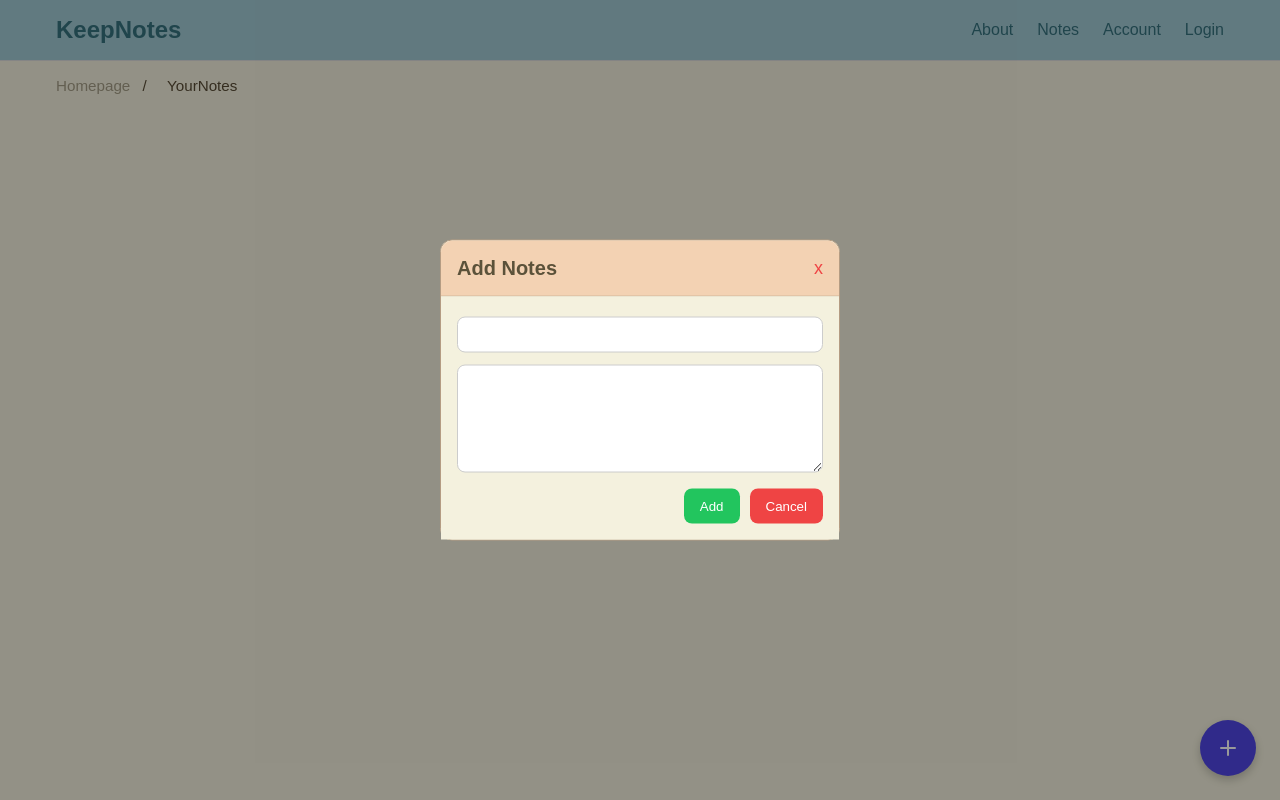
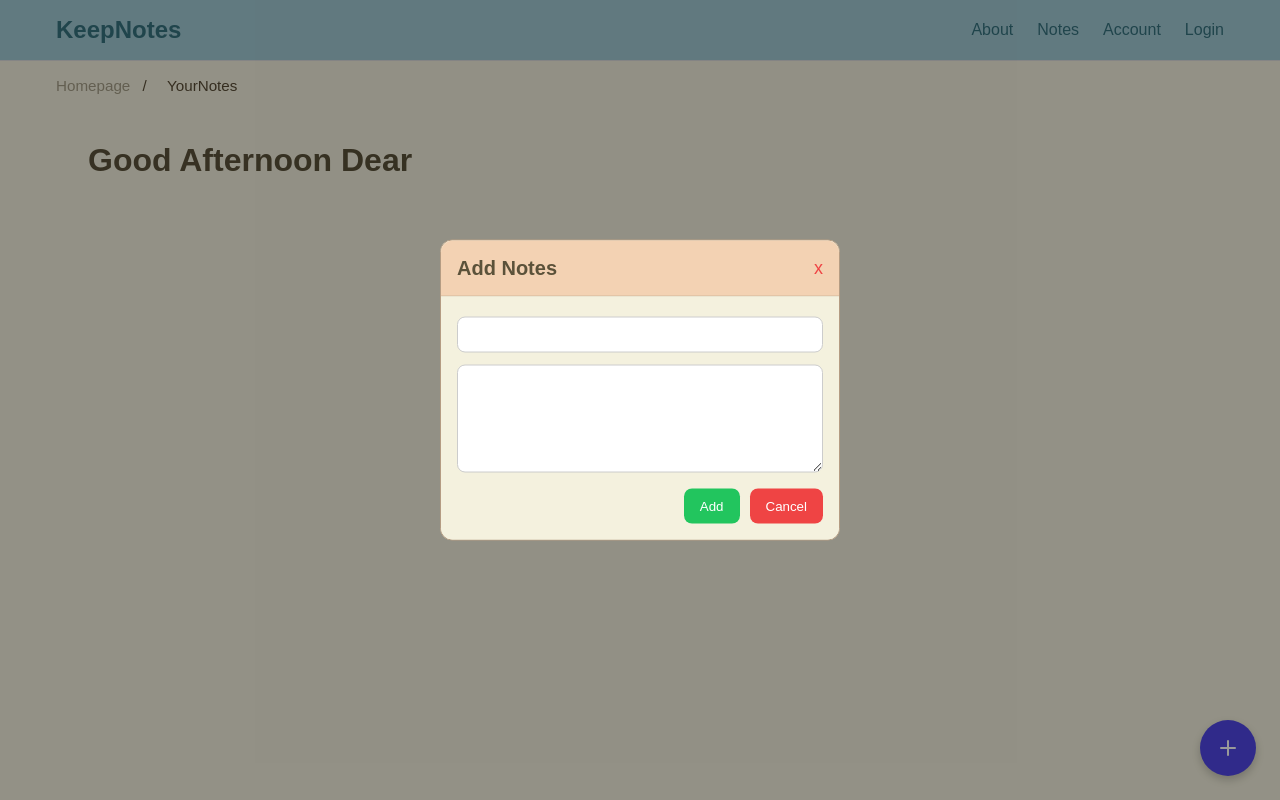
Before and after one commit to PandiKirubhakaran/i2global, a Next.js app: page /notes in a window 1280 px wide. Both pictures are taken after a click on the button "Add Note". Built offline with nearby package versions, Linux system fonts and the light colour scheme.

Commit message:
refactor:Restructure all the code

```diff
--- /dev/null
+++ b/src/app/(auth)/about/page.tsx
@@ -0,0 +1,3 @@
+export default function AboutPage() {
+  return <h1>This page will be updated soon.</h1>;
+}
--- /dev/null
+++ b/src/app/(auth)/account/page.tsx
@@ -0,0 +1,3 @@
+export default function AccountPage() {
+  return <h1>This page will be updated soon.</h1>;
+}
--- a/src/components/common/MainCard.module.css
+++ b/src/components/common/MainCard.module.css
@@ -34,4 +34,10 @@
   color: rgb(91, 82, 58);
   background-color: rgb(244, 241, 222);
   padding: 16px;
+  border-bottom-left-radius: 12px;
+  border-bottom-right-radius: 12px;
 }
+
+.whiteBg {
+  background-color: white;
+}
--- a/src/components/common/MainCard.tsx
+++ b/src/components/common/MainCard.tsx
@@ -1,4 +1,3 @@
-// src/components/common/MainCard.tsx
 "use client";
 
 import styles from "./MainCard.module.css";
@@ -7,16 +6,22 @@ interface MainCardProps {
   title: string;
   secondary?: React.ReactNode;
   children: React.ReactNode;
+  whiteBg?: boolean;
 }
 
-export default function MainCard({ title, secondary, children }: MainCardProps) {
+export default function MainCard({
+  title,
+  secondary,
+  children,
+  whiteBg,
+}: MainCardProps) {
   return (
     <div className={styles.card}>
       <div className={styles.header}>
         <h2 className={styles.title}>{title}</h2>
         {secondary && <div className={styles.secondary}>{secondary}</div>}
       </div>
-      <div className={styles.body}>
+      <div className={`${styles.body} ${whiteBg ? styles.whiteBg : ""}`}>
         {children}
       </div>
     </div>
--- a/src/components/notes/AddNoteModal.tsx
+++ b/src/components/notes/AddNoteModal.tsx
@@ -40,7 +40,6 @@ export default function AddNoteModal({ onClose, onAdd }: AddNoteModalProps) {
         >
           <Input label="" value={title} onChange={setTitle} />
           <div className={styles.textareaGroup}>
-            {/* <label className={styles.textareaLabel}>Content</label> */}
             <textarea
               className={styles.textarea}
               rows={5}
--- a/src/components/notes/NoteCard.tsx
+++ b/src/components/notes/NoteCard.tsx
@@ -1,8 +1,8 @@
 "use client";
 
-import { useState } from "react";
 import MainCard from "@/components/common/MainCard";
 import styles from "./NoteCard.module.css";
+import { formatDate } from "@/utils/format";
 
 interface Note {
   id: number;
@@ -17,42 +17,21 @@ interface NoteCardProps {
 }
 
 export default function NoteCard({ note, onEdit }: NoteCardProps) {
-  const formatDate = (date: Date) => {
-    const days = ["sun", "mon", "tue", "wed", "thu", "fri", "sat"];
-    const months = [
-      "Jan", "Feb", "Mar", "Apr", "May", "Jun",
-      "Jul", "Aug", "Sep", "Oct", "Nov", "Dec",
-    ];
-    const dayName = days[date.getDay()];
-    const dayNum = date.getDate();
-    const monthName = months[date.getMonth()];
-    const year = date.getFullYear();
-
-    const j = dayNum % 10,
-      k = dayNum % 100;
-    let suffix = "th";
-    if (j === 1 && k !== 11) suffix = "st";
-    else if (j === 2 && k !== 12) suffix = "nd";
-    else if (j === 3 && k !== 13) suffix = "rd";
-
-    return `${dayName} ${dayNum}${suffix} ${monthName} ${year}`;
-  };
-
   return (
     <MainCard
       title={note.title}
       secondary={
-        <button
-          className={styles.editButton}
-          onClick={() => onEdit(note.id)}
-        >
+        <button className={styles.editButton} onClick={() => onEdit(note.id)}>
           Edit
         </button>
       }
+      whiteBg
     >
-      <div className={styles.content}>{note.content}</div>
-      <div className={styles.footer}>
-        Last Modifier: {formatDate(note.date)}
+      <div>
+        <div className={styles.content}>{note.content}</div>
+        <div className={styles.footer}>
+          Last Modifier: {formatDate(note.date)}
+        </div>
       </div>
     </MainCard>
   );
--- a/src/components/notes/NotesPage.tsx
+++ b/src/components/notes/NotesPage.tsx
@@ -5,6 +5,8 @@ import { FiPlus } from "react-icons/fi";
 import AddNoteModal from "./AddNoteModal";
 import styles from "./NotesPage.module.css";
 import NoteCard from "./NoteCard";
+import classes from "../../app/page.module.css";
+import { getGreeting } from "@/utils/greeting";
 
 interface Note {
   id: number;
@@ -32,13 +34,16 @@ export default function NotesPage() {
   };
 
   return (
+    <div className={classes.container}>
       <div className={styles.pageContainer}>
+        <h1 style={{ color: "rgb(91, 82, 58)", marginBottom: "20px" }}>
+          {getGreeting()}
+        </h1>
         {notes.map((note) => (
           <div key={note.id} className={styles.noteWrapper}>
             <NoteCard note={note} onEdit={handleEdit} />
           </div>
         ))}
-
         <button
           className={styles.floatingButton}
           onClick={() => setShowModal(true)}
@@ -54,5 +59,6 @@ export default function NotesPage() {
           />
         )}
       </div>
+    </div>
   );
 }
--- /dev/null
+++ b/src/utils/format.ts
@@ -0,0 +1,20 @@
+export const formatDate = (date: Date) => {
+  const days = ["sun", "mon", "tue", "wed", "thu", "fri", "sat"];
+  const months = [
+    "Jan", "Feb", "Mar", "Apr", "May", "Jun",
+    "Jul", "Aug", "Sep", "Oct", "Nov", "Dec",
+  ];
+  const dayName = days[date.getDay()];
+  const dayNum = date.getDate();
+  const monthName = months[date.getMonth()];
+  const year = date.getFullYear();
+
+  const j = dayNum % 10,
+    k = dayNum % 100;
+  let suffix = "th";
+  if (j === 1 && k !== 11) suffix = "st";
+  else if (j === 2 && k !== 12) suffix = "nd";
+  else if (j === 3 && k !== 13) suffix = "rd";
+
+  return `${dayName} ${dayNum}${suffix} ${monthName} ${year}`;
+};
--- /dev/null
+++ b/src/utils/greeting.ts
@@ -0,0 +1,6 @@
+export function getGreeting(): string {
+  const hour = new Date().getHours();
+  if (hour < 12) return "Good Morning Dear";
+  if (hour < 18) return "Good Afternoon Dear";
+  return "Good Evening Dear";
+}
```
Lines whose indentation alone changed are shown as unchanged.
